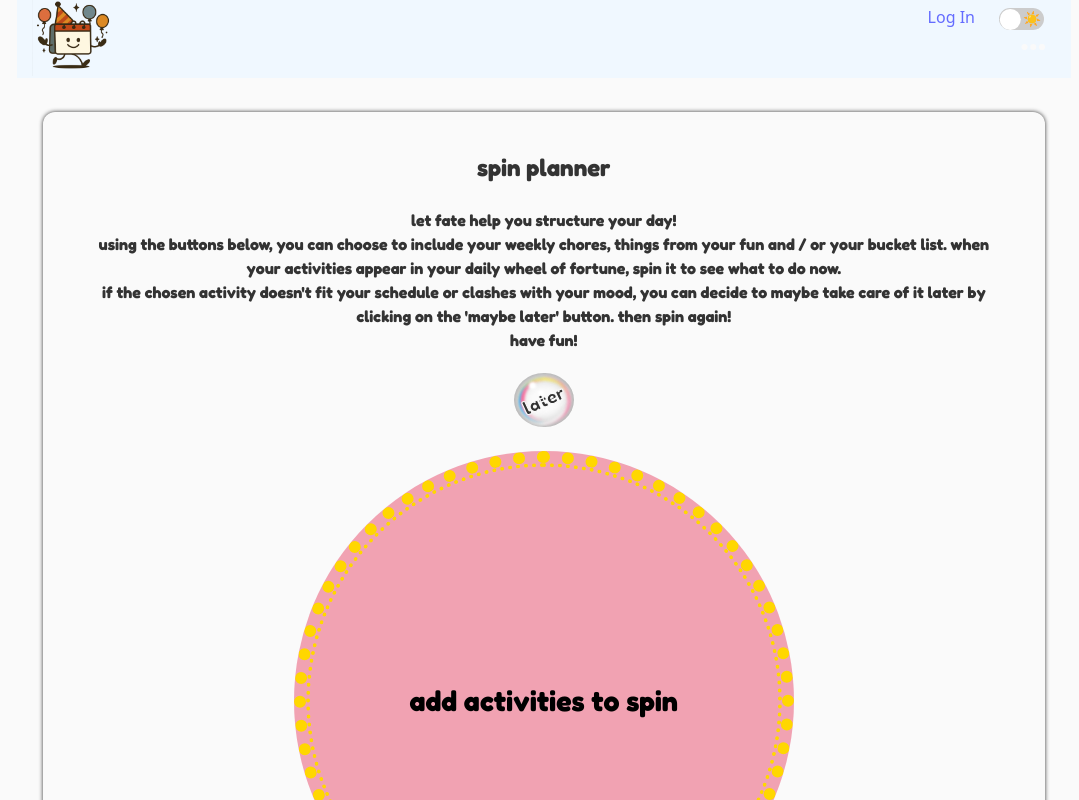
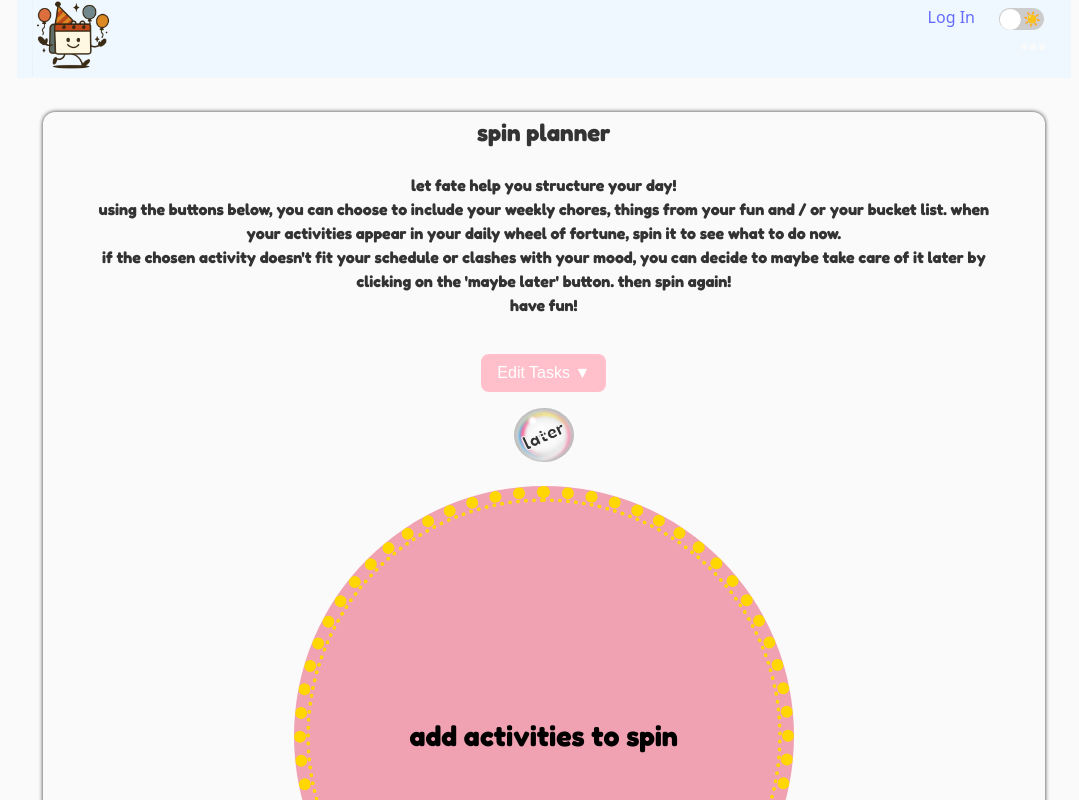
Before and after one commit to Zereis/Event-planner, a React (Vite) app: page /#/spin in a window 1280 px wide. Shown: the top 800 px of the page, without its empty margins (96-1175 px from the left). Built offline with nearby package versions, Linux system fonts and the light colour scheme.

Commit message:
edit task list displayed and connected

```diff
--- a/src/components/Spin.jsx
+++ b/src/components/Spin.jsx
@@ -18,6 +18,7 @@ function Spin() {
   const [usedActivityIds, setUsedActivityIds] = useState([]);   // for visually distinguishing already used activities
   const [mustSpin, setMustSpin] = useState(false);  // react custom roulette
   const [prizeNumber, setPrizeNumber] = useState(0);
+  const [showDropdown, setShowDropdown] = useState(false);  // for task list to edit
 
   // sound effects
   const [playSpinButton, setPlaySpinButton] = useState(false); // play spin button sound
@@ -98,7 +99,6 @@ function Spin() {
     return includeChores && includeBucket ? pickRandom(bucketActivities) : null;
   }, [includeChores, includeBucket]);
 
-
   const optionalActivities = (() => {
       if (includeChores && weeklyChores.length) {
         return [
@@ -122,6 +122,11 @@ function Spin() {
     );
   }, [todaysActivities, optionalActivities]);
 
+  // debug
+  useEffect(() => {
+    console.log("spin received all filtered:", allFiltered);
+  }, [allFiltered]);
+
   // exclude previously picked activities
 const availableForSpin = useMemo(() => {
   return allFiltered.filter(
@@ -140,6 +145,28 @@ const availableForSpin = useMemo(() => {
       setSelectedActivityId(null);  // deselect it
     }
   };
+
+  // Filtered task list for dropdown
+  const filteredTasks = useMemo(() => {
+    return tasks.filter((task) => {
+      const isToday = todaysActivities.includes(task);
+      const isChore =
+        includeChores && task.category?.toLowerCase() === "chores" &&
+        task.deadline &&
+        isWithinInterval(
+          typeof task.deadline === 'string' ? parseISO(task.deadline) : task.deadline,
+          { start: todayStart, end: weekEnd }
+        );
+      const isFun =
+        includeFun && task.type?.toLowerCase() === "daily" &&
+        !todaysActivities.includes(task); // exclude those already in today's
+
+      const isBucket =
+        includeBucket && task.type?.toLowerCase() === "bucket";
+
+      return isToday || isChore || isFun || isBucket;
+    });
+  }, [tasks, includeChores, includeFun, includeBucket, todaysActivities]);
 
   // Handle clicking on an existing event
   const handleEventClick = ({ id, title }) => {
@@ -241,6 +268,21 @@ return (
         button. then spin again!<br />
         have fun!
       </h4>
+      <div className="edit-dropdown">
+        <button className="dropdown-toggle" onClick={() => setShowDropdown(!showDropdown)}>
+          Edit Tasks ▼
+        </button>
+        {showDropdown && (
+          <ul className="dropdown-list">
+            {filteredTasks.map((task) => (
+              <li key={task.id} onClick={() => handleEventClick(task)}>
+                {task.title}
+              </li>
+            ))}
+            {filteredTasks.length === 0 && <li style={{ opacity: 0.6 }}>No tasks to edit</li>}
+          </ul>
+        )}
+      </div>
 
       <BubbleButton
         className="later-button"
--- a/src/styles/spin.css
+++ b/src/styles/spin.css
@@ -100,23 +100,47 @@ h4 {
   display: none;
 }
 
-.wedge-overlay-container {
-  position: absolute;
-  top: 0;
-  left: 0;
-  width: 100%;
-  height: 100%;
-  pointer-events: none;
+.edit-dropdown {
+  position: relative;
+  display: inline-block;
+  margin-top: 1rem;
+  margin-bottom: 1rem;
 }
 
-.wedge-overlay {
+.dropdown-toggle {
+  background-color: pink;
+  color: white;
+  padding: 10px 16px;
+  border: none;
+  border-radius: 8px;
+  cursor: pointer;
+  font-size: 1rem;
+}
+
+.dropdown-toggle:hover {
+  background-color: lightpink;
+}
+
+.dropdown-list {
   position: absolute;
-  top: 0;
-  left: 50%;
-  width: 50%;
-  height: 50%;
-  transform-origin: left center;
-  clip-path: polygon(0% 0%, 100% 50%, 0% 100%);
+  background-color: white;
+  border: 1px solid #ccc;
+  border-radius: 8px;
+  list-style: none;
+  padding: 0;
+  margin-top: 8px;
+  width: 200px;
+  max-height: 300px;
+  overflow-y: auto;
+  z-index: 10;
+}
+
+.dropdown-list li {
+  padding: 10px;
   cursor: pointer;
-  pointer-events: auto;
+  border-bottom: 1px solid #eee;
 }
+
+.dropdown-list li:hover {
+  background-color: #f0f0f0;
+}
```
